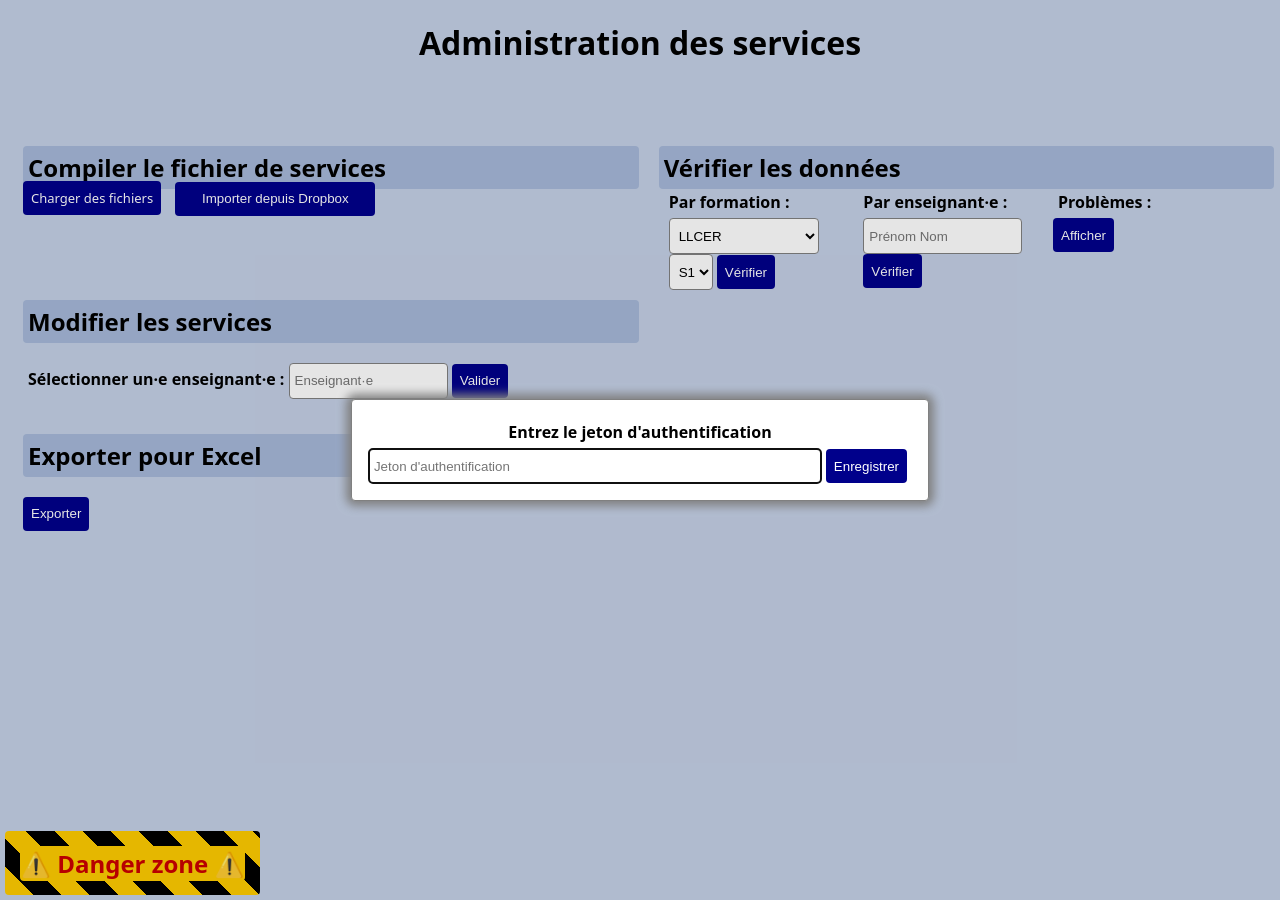
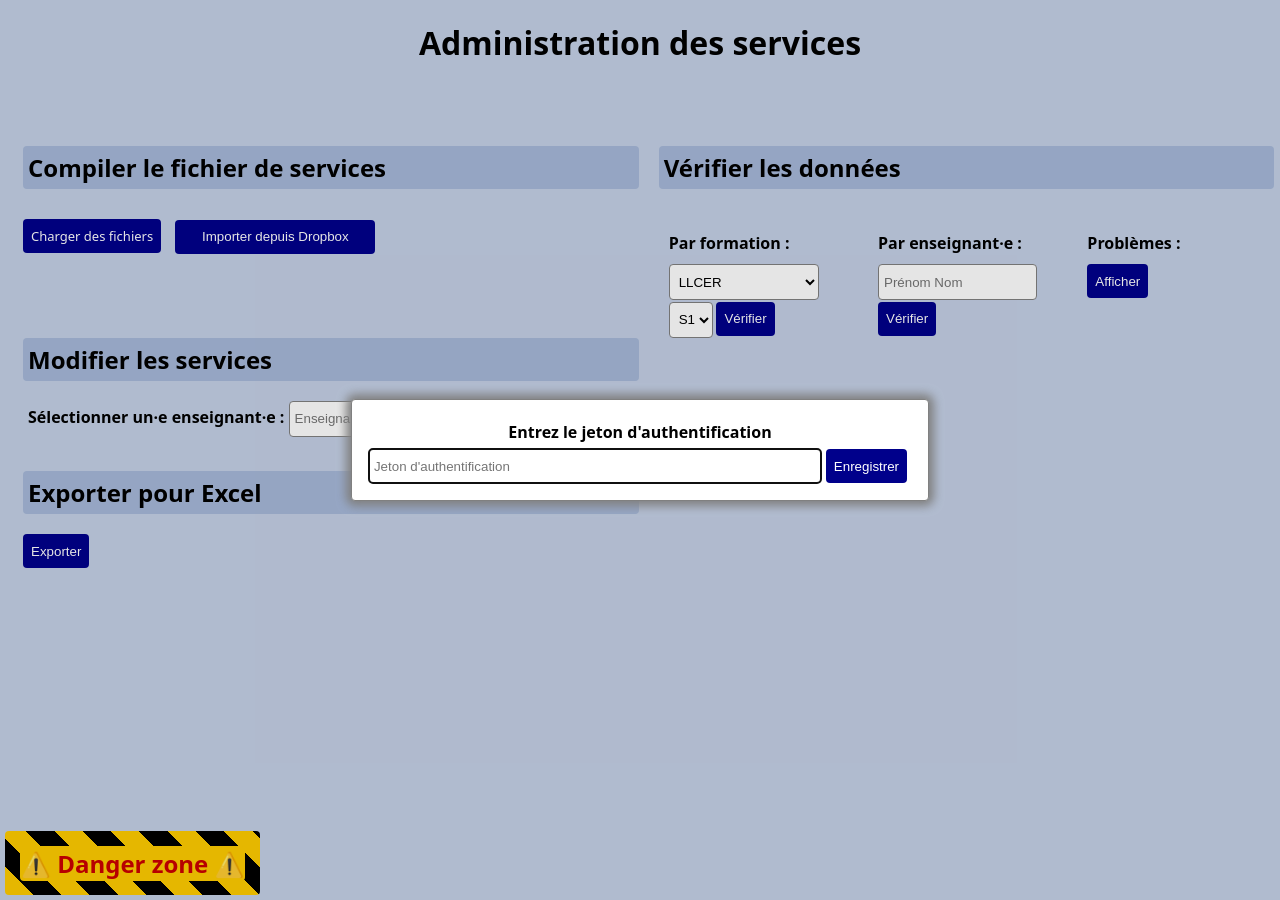
Before and after one commit to fmoncomble/fmoncomble.github.io, a Jekyll site: the page voeux/admin.html, which Jekyll copies as it is, in a window 1280 px wide. Built offline with Jekyll 4.4.1, drawn with Linux system fonts in a browser that asks for light colours.

Commit message:
UI improvements

```diff
--- a/voeux/admin.css
+++ b/voeux/admin.css
@@ -4,7 +4,7 @@ body {
 }
 
 .header {
-    height: 10vh;
+	min-height: 10vh;
 }
 
 h1 {
@@ -213,18 +213,38 @@ h2 {
 	font-weight: bold;
 }
 
-.container-header {
+/* .container-header {
 	height: 5vh;
-}
+	display: flex;
+	background-color: #a6b8d9;
+	padding: 5px;
+	border-radius: 4px;
+	align-items: center;
+} */
 
 .data-wrapper {
 	display: flex;
 	flex-direction: row;
-    height: 10vh;
+	gap: 2%;
+	margin-top: 0.5rem;
+	justify-content: space-between;
 }
 
 .data-container {
-    width: 30%;
+	display: flex;
+	flex-direction: column;
+	width: 100%;
+}
+
+.data-container div {
+	display: flex;
+	gap: 2%;
+	flex-wrap: wrap;
+	width: 100%;
+}
+
+.data-container div button {
+	margin: 0px;
 }
 
 table,
--- a/voeux/admin.html
+++ b/voeux/admin.html
@@ -349,9 +349,11 @@
 					</div>
 					<div class="data-container">
 						<div><b>Problèmes :</b></div>
-						<button id="pb-btn" class="wishes-ui pb-btn">
-							Afficher
-						</button>
+						<div>
+							<button id="pb-btn" class="wishes-ui pb-btn">
+								Afficher
+							</button>
+						</div>
 					</div>
 				</div>
 				<div id="course-list-container">
--- a/voeux/saisie.html
+++ b/voeux/saisie.html
@@ -67,7 +67,7 @@
 				</div>
 				<div id="class-choice" class="wishes-ui" style="display: none">
 					<h2>1. Ajouter des enseignements :</h2>
-					<div>
+					<div class="section">
 						<label for="filière" class="wishes-ui">
 							<select
 								name="filière"
```
Also changed, not shown: voeux/gestion.css (+15 -3 lines), voeux/gestion.html (+5 -5 lines), voeux/gestion.js (+39 -35 lines), voeux/saisie.css (+11 -0 lines). Lines whose indentation alone changed are shown as unchanged.
